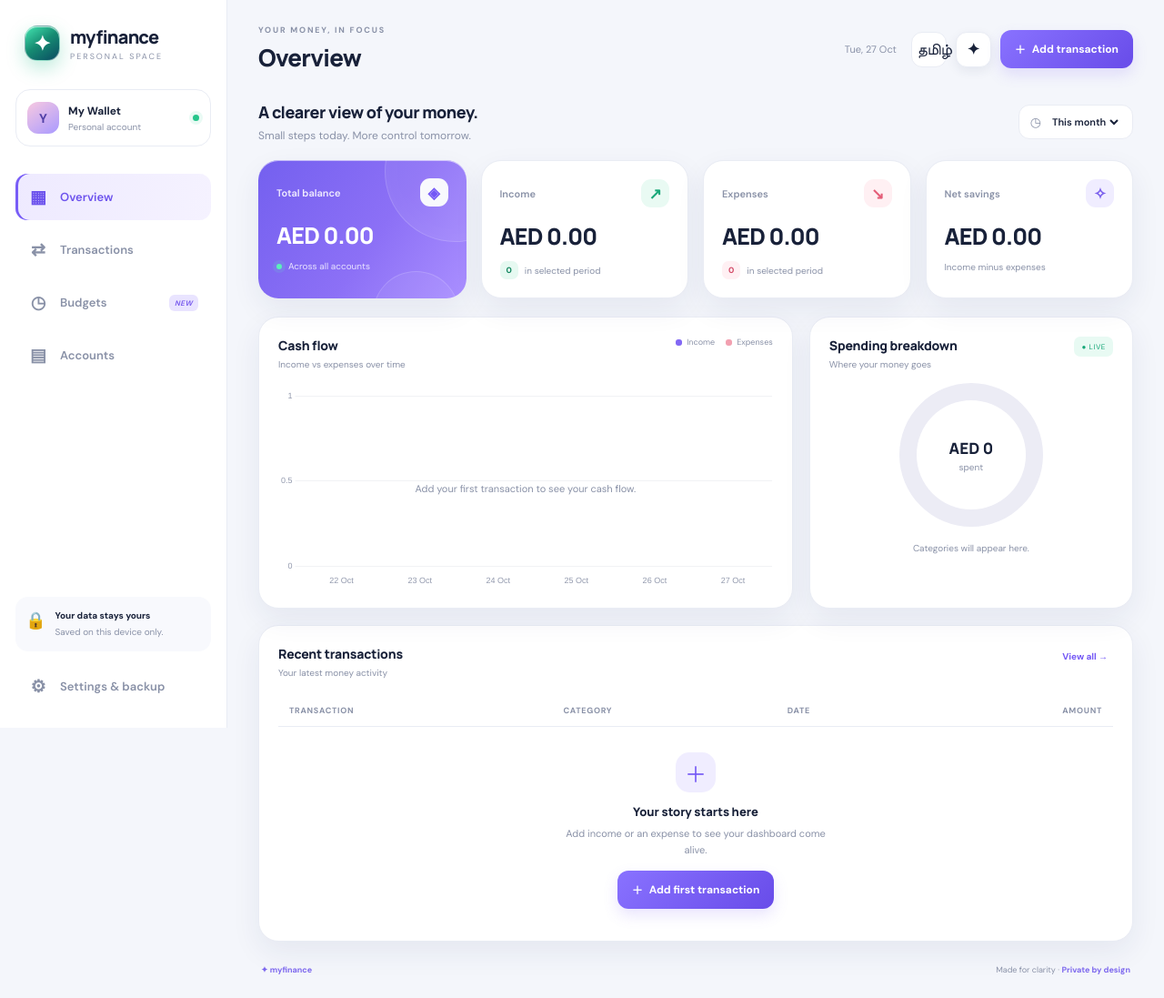
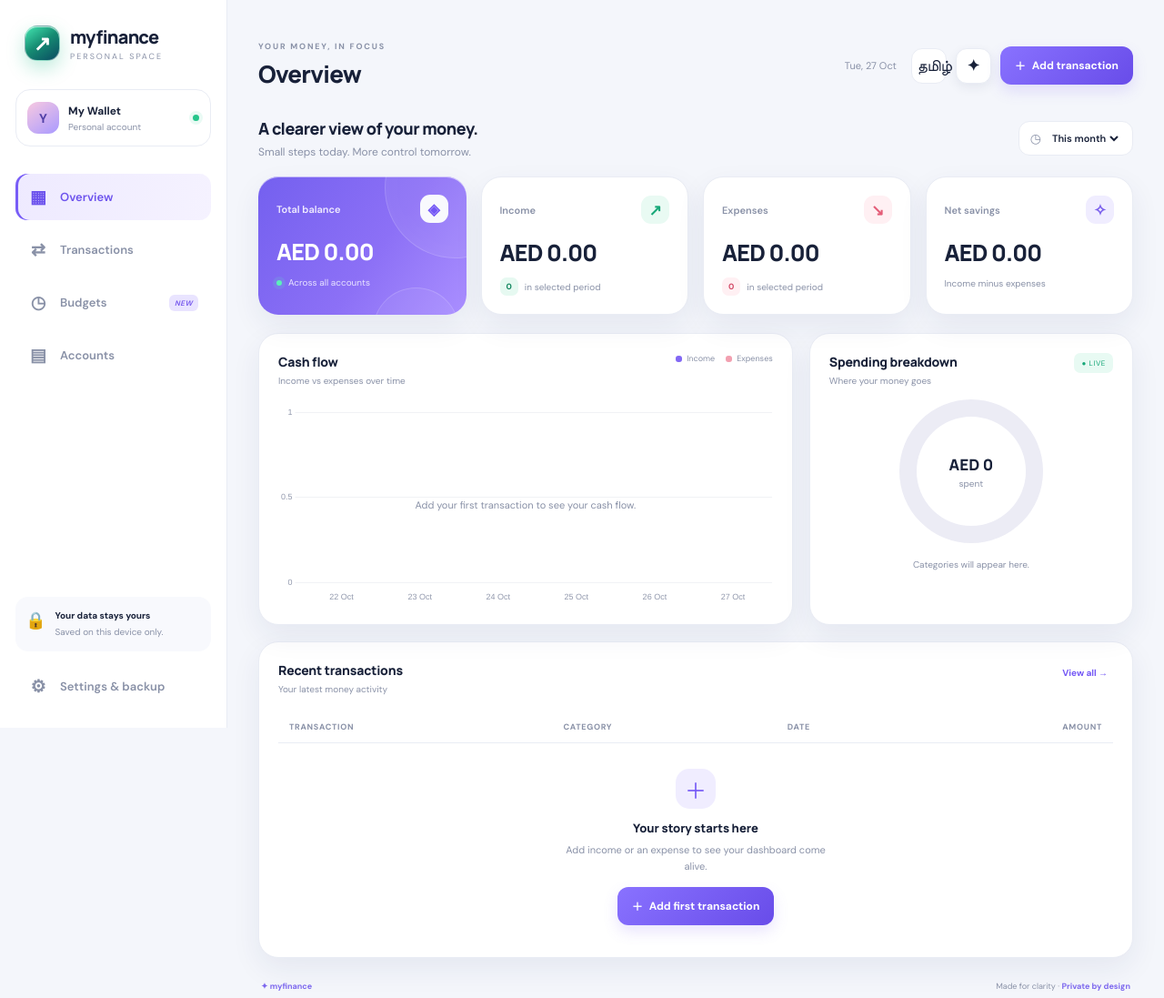
Before and after one commit to yaseeninoor/my-finance-manager, a plain HTML site: page index.html in a window 1280 px wide. Shown: the whole page at 91% size. Drawn offline with nearby package versions, Linux system fonts and the light colour scheme.

Commit message:
Update finance app branding and mobile metadata

```diff
--- a/index.html
+++ b/index.html
@@ -4,7 +4,7 @@
   <meta charset="utf-8">
   <meta name="viewport" content="width=device-width, initial-scale=1, viewport-fit=cover">
   <meta name="theme-color" content="#0b1020">
-  <meta name="description" content="Private, mobile-friendly personal finance manager with Tamil and English support.">
+  <meta name="description" content="Personal finance manager with English, Tamil, Telugu and Nepali support, colourful themes and private local storage.">\n  <meta name="apple-mobile-web-app-capable" content="yes">\n  <meta name="apple-mobile-web-app-title" content="My Finance">\n  <link rel="icon" type="image/svg+xml" href="icon.svg">\n  <link rel="apple-touch-icon" href="icon.svg">
   <title>My Finance — Personal Finance Manager</title>
   <link rel="manifest" href="manifest.json">
   <link rel="stylesheet" href="style.css">
@@ -14,7 +14,7 @@
 <body>
   <div class="app-shell">
     <aside class="sidebar" id="sidebar">
-      <a class="brand" href="#" aria-label="My Finance home"><span class="brand-mark">✦</span><span><b>myfinance</b><small>PERSONAL SPACE</small></span></a>
+      <a class="brand" href="#" aria-label="My Finance home"><span class="brand-mark">↗</span><span><b>myfinance</b><small>PERSONAL SPACE</small></span></a>
       <div class="profile-card"><div class="avatar">Y</div><div><strong id="profileName">My Wallet</strong><small>Personal account</small></div><span class="online-dot"></span></div>
       <nav class="nav-list" aria-label="Main navigation">
         <button class="nav-item active" data-view="overview"><span>▦</span><span data-i18n="overview">Overview</span></button>
```
